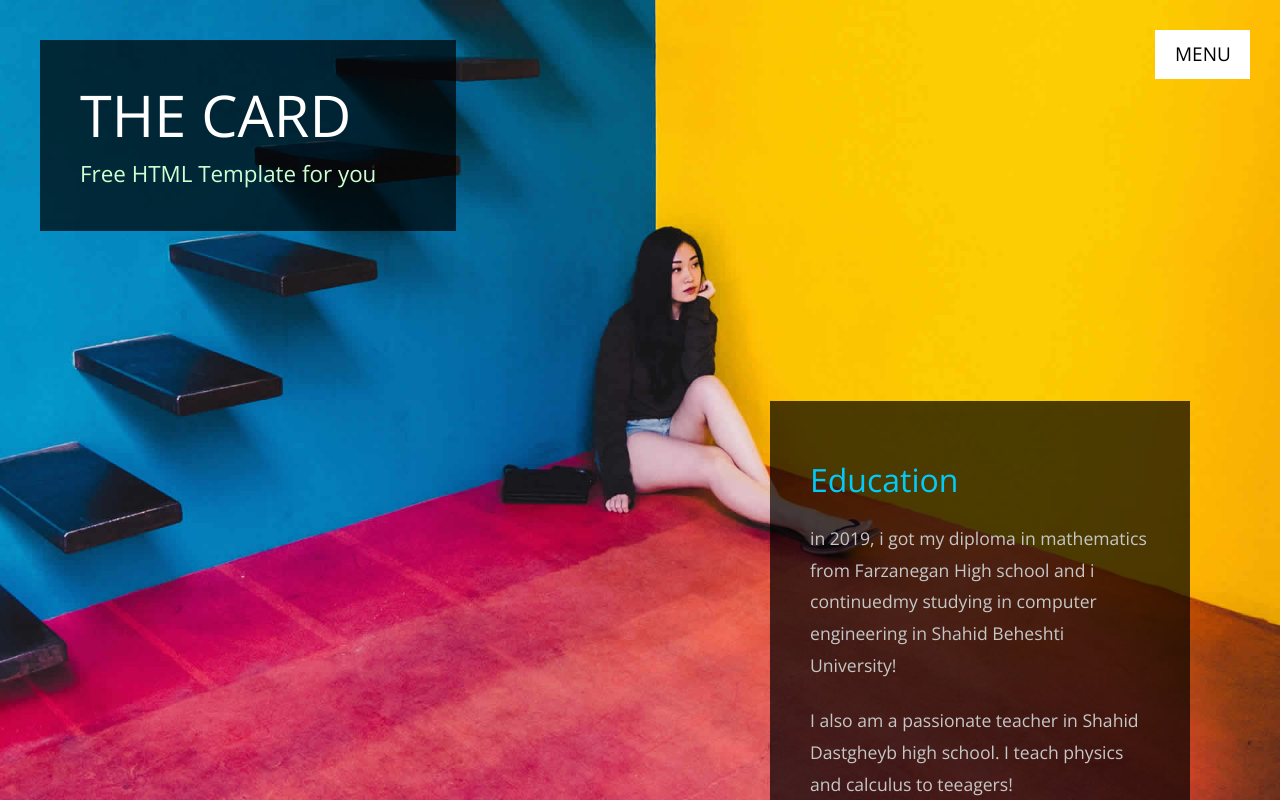
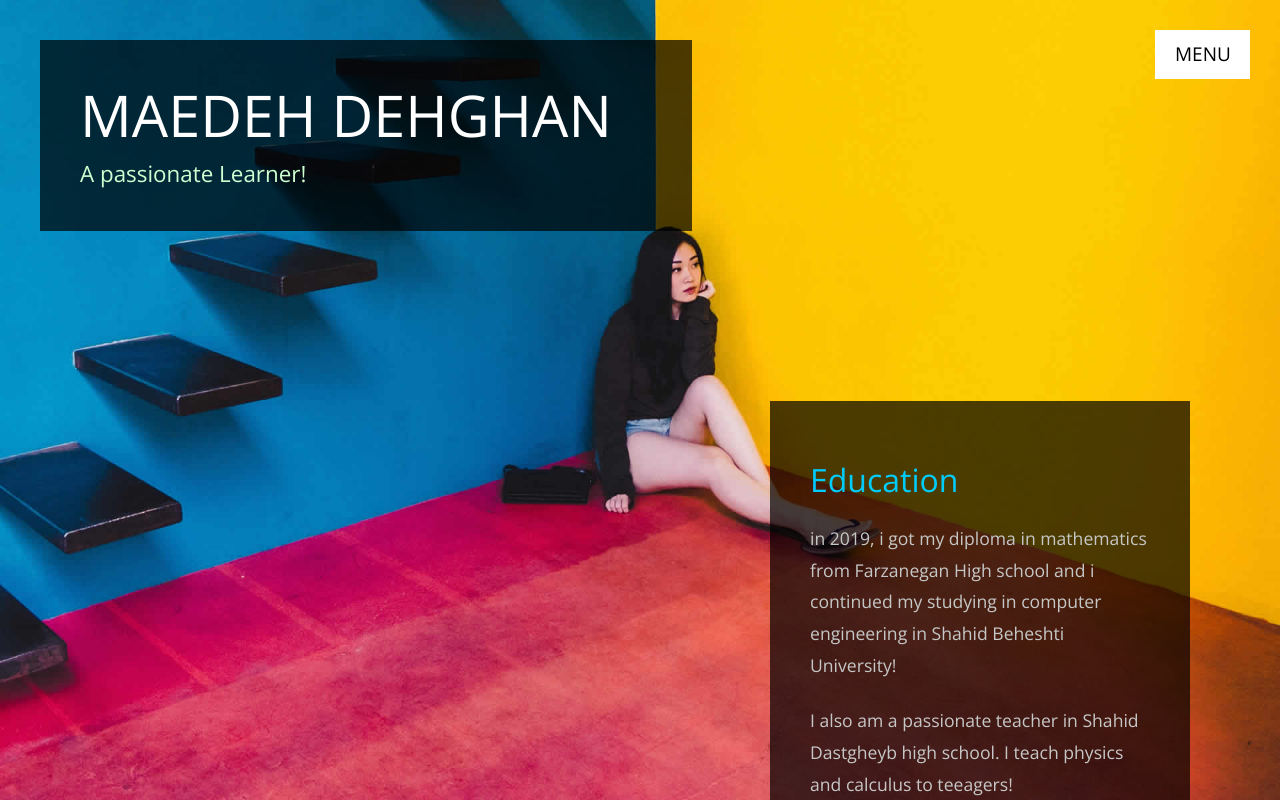
Before and after one commit to maedehdehghanam/maedehdehghanam.github.io, a plain HTML site: page index.html in a window 1280 px wide. Both pictures are taken after a click on the link "More about me". Shown: the top 800 px of the page. Drawn offline with nearby package versions, Linux system fonts and the light colour scheme.

Commit message:
update info

```diff
--- a/index.html
+++ b/index.html
@@ -64,8 +64,8 @@ http://www.tooplate.com/view/2109-the-card
 
         <!-- Site header -->
         <header class="tm-site-header-box tm-bg-dark">
-          <h1 class="tm-site-title">The Card</h1>
-          <p class="mb-0 tm-site-subtitle">Free HTML Template for you</p>
+          <h1 class="tm-site-title">Maedeh Dehghan</h1>
+          <p class="mb-0 tm-site-subtitle">A passionate Learner!</p>
         </header>
       </div>
       <!-- tm-top-container -->
@@ -97,7 +97,7 @@ http://www.tooplate.com/view/2109-the-card
                   <h2 class="tm-text-blue mb-4">Education</h2>
                   <p class="mb-4">
                     in 2019, i got my diploma in mathematics from Farzanegan High school
-                    and i continuedmy studying in computer engineering in Shahid Beheshti University!
+                    and i continued my studying in computer engineering in Shahid Beheshti University!
 
                   </p>
                   <p class="mb-4">
```
